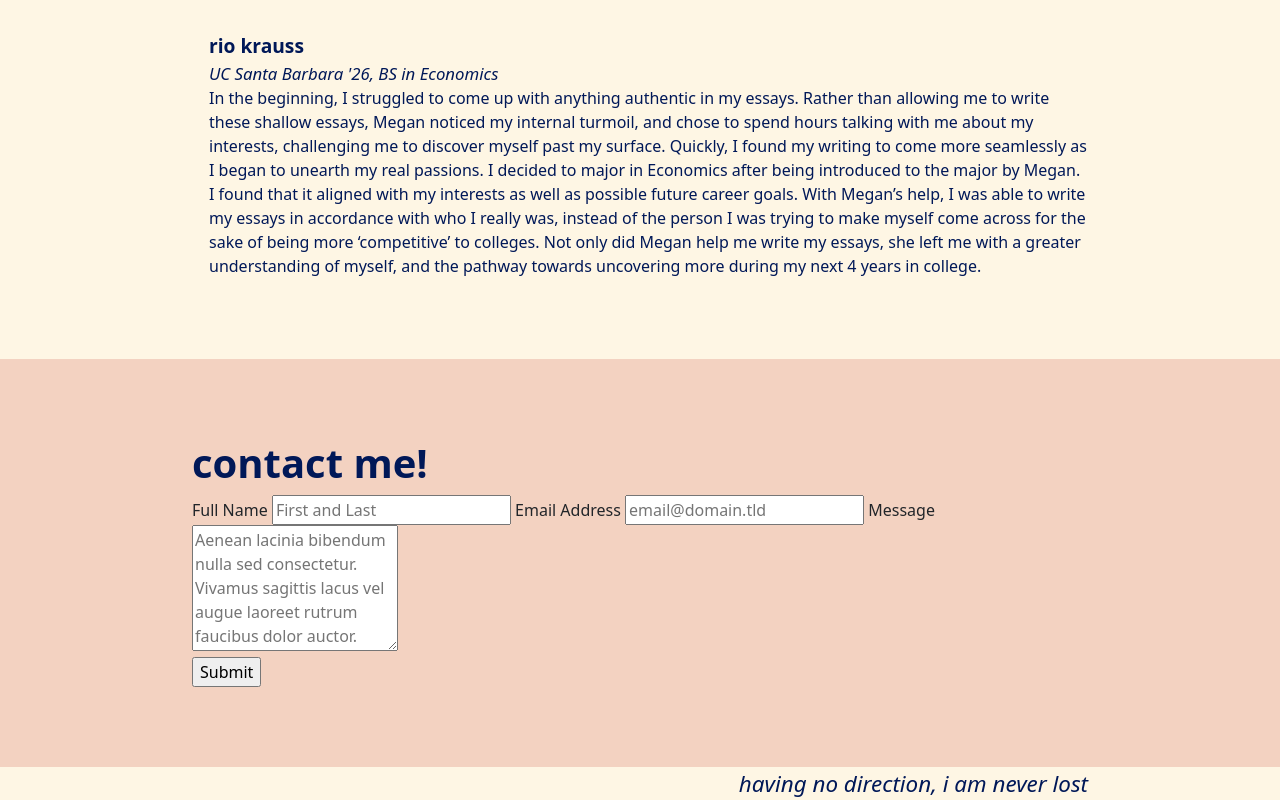
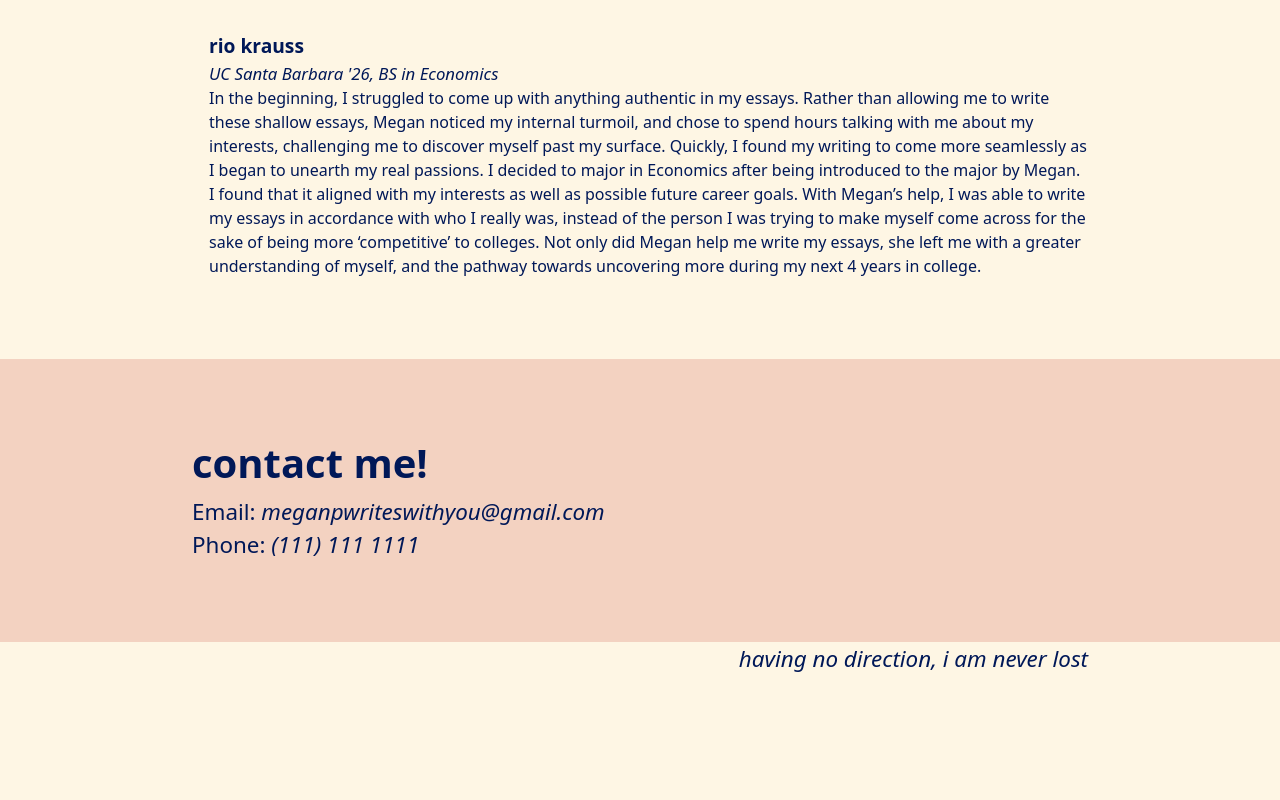
Before and after one commit to tendermoonflower/mpcollege.github.io, a plain HTML site: page index.html in a window 1280 px wide. Shown: the part 5011-5811 px from the top of the page. After the commit the page ends 5687 px from the top, so only its background shows below. Drawn offline with nearby package versions, Linux system fonts and the light colour scheme.

Commit message:
Update index.html

```diff
--- a/index.html
+++ b/index.html
@@ -254,21 +254,18 @@
         </div>
 
     </section>
-    <section class="contact-section section-padding id='contact'">
+    <section class="contact-section section-padding" id='contact'>
         <h1 class="section-title">contact me! </h1>
 
-<form id="fs-frm" name="simple-contact-form" accept-charset="utf-8" action="https://formspree.io/f/mjvngede" method="post">
-  <fieldset id="fs-frm-inputs">
-    <label for="full-name">Full Name</label>
-    <input type="text" name="name" id="full-name" placeholder="First and Last" required="">
-    <label for="email-address">Email Address</label>
-    <input type="email" name="_replyto" id="email-address" placeholder="email@domain.tld" required="">
-    <label for="message">Message</label>
-    <textarea rows="5" name="message" id="message" placeholder="Aenean lacinia bibendum nulla sed consectetur. Vivamus sagittis lacus vel augue laoreet rutrum faucibus dolor auctor. Donec ullamcorper nulla non metus auctor fringilla nullam quis risus." required=""></textarea>
-    <input type="hidden" name="_subject" id="email-subject" value="Contact Form Submission">
-  </fieldset>
-  <input type="submit" value="Submit">
-</form>
+  <div class="section-page">
+            <div class="contact-text">
+                Email: <a href="email:megansemail@gmail.com">meganpwriteswithyou@gmail.com</a><br>
+                Phone: <a href="tel:0000000000">(111) 111 1111</a>
+
+            </div>
+
+
+        </div>
 
     </section>
 
```
